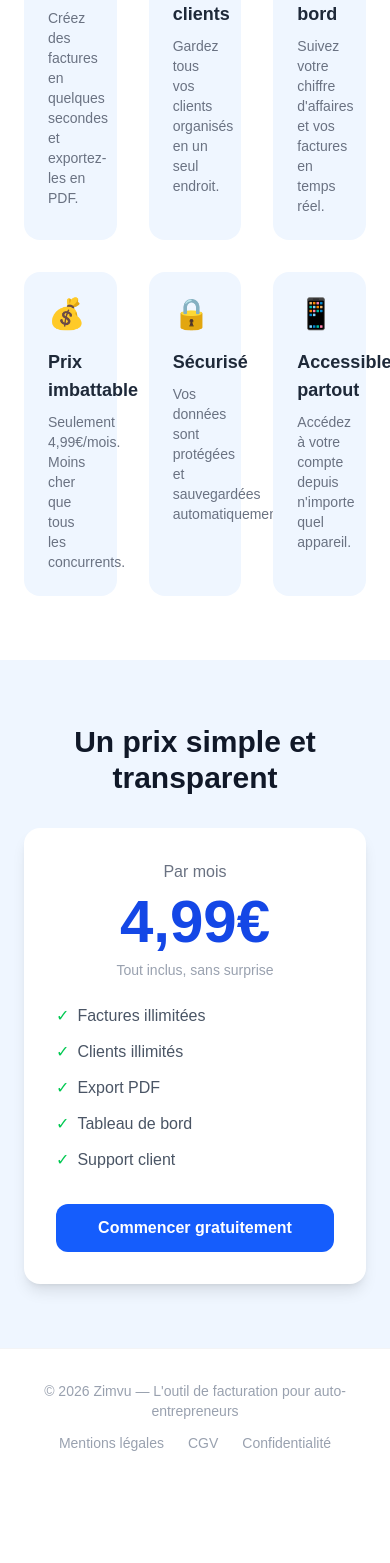
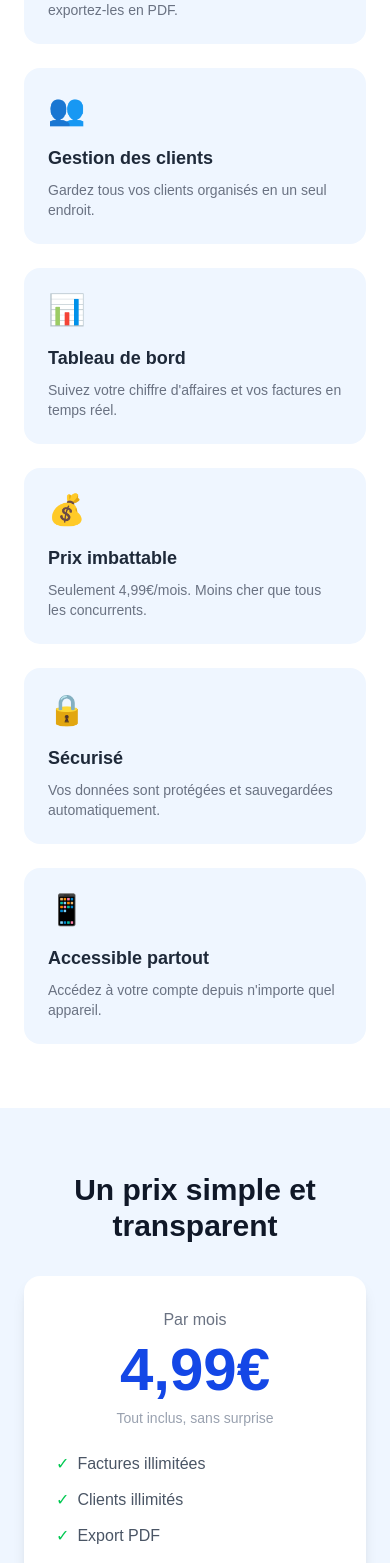
Before and after one commit to devfactapp/zimvu, a Next.js app: page / in a window 390 px wide. Shown: the part 1137-2700 px from the top of the page. Before the commit the page ends 2622 px from the top, so only its background shows below. Built offline with nearby package versions, Linux system fonts and the light colour scheme.

Commit message:
Fix responsive landing page mobile

```diff
--- a/app/page.js
+++ b/app/page.js
@@ -17,8 +17,21 @@ export default function Home() {
   setError('')
   if (isSignUp) {
     const { error } = await supabase.auth.signUp({ email, password })
-      if (error) setError(error.message)
-      else setError('Vérifie ton email pour confirmer ton compte !')
+    if (error) {
+      setError(error.message)
+    } else {
+      // Envoi email de bienvenue
+      try {
+        await fetch('/api/welcome', {
+          method: 'POST',
+          headers: { 'Content-Type': 'application/json' },
+          body: JSON.stringify({ email }),
+        })
+      } catch (e) {
+        console.error('Email non envoyé:', e)
+      }
+      setError('Vérifie ton email pour confirmer ton compte !')
+    }
   } else {
     const { error } = await supabase.auth.signInWithPassword({ email, password })
     if (error) setError('Email ou mot de passe incorrect')
@@ -68,7 +81,7 @@ export default function Home() {
       {/* Fonctionnalités */}
       <div className="max-w-5xl mx-auto px-6 py-16">
         <h3 className="text-3xl font-bold text-center text-gray-900 mb-12">Tout ce dont vous avez besoin</h3>
-        <div className="grid grid-cols-3 gap-8">
+        <div className="grid grid-cols-1 md:grid-cols-3 gap-6">
           <div className="bg-blue-50 rounded-2xl p-6">
             <div className="text-3xl mb-4">📄</div>
             <h4 className="text-lg font-semibold text-gray-800 mb-2">Factures professionnelles</h4>
@@ -127,12 +140,7 @@ export default function Home() {
 
       {/* Footer */}
       <footer className="px-6 py-8 text-center text-gray-400 text-sm border-t border-gray-100">
-        <p className="mb-3">© 2026 Zimvu — L'outil de facturation pour auto-entrepreneurs</p>
-        <div className="flex items-center justify-center gap-6">
-          <a href="/mentions-legales" className="hover:text-blue-600">Mentions légales</a>
-          <a href="/cgv" className="hover:text-blue-600">CGV</a>
-          <a href="/confidentialite" className="hover:text-blue-600">Confidentialité</a>
-        </div>
+        © 2026 Zimvu — L'outil de facturation pour auto-entrepreneurs
       </footer>
 
       {/* Modal Auth */}
```
Lines whose indentation alone changed are shown as unchanged.
